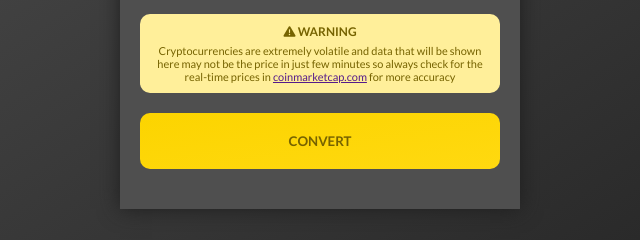
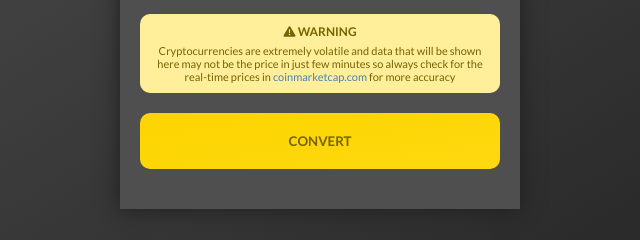
Before and after one commit to AIA-UnKNOWN/cryptocurrency-converter, a website built with webpack: page src/template.html in a window 1280 px wide. Shown: the part 424-664 px from the top of the page, 320-960 px from the left. Built offline with nearby package versions, Linux system fonts and the light colour scheme; no server answers.

Commit message:
UI fixes

```diff
--- a/src/styles/_colors.scss
+++ b/src/styles/_colors.scss
@@ -7,3 +7,4 @@ $gold1: #FCD400;
 $gold2: #FFD910;
 $lightgold: #FFEF9A;
 $darkgold: #766300;
+$blue: #4682B4;
--- a/src/styles/_converter.scss
+++ b/src/styles/_converter.scss
@@ -125,6 +125,11 @@
 			color: $darkgold;
 			font-size: 11px;
 		}
+
+		.coinmarketcap {
+			color: $blue;
+			text-decoration: none;
+		}
 	}
 
 	.convert-button {
--- a/src/template.html
+++ b/src/template.html
@@ -49,7 +49,7 @@
 					<i class="fas fa-exclamation-triangle"></i> WARNING
 				</p>
 				<p class="message">
-					Cryptocurrencies are extremely volatile and data that will be shown here may not be the price in just few minutes so always check for the real-time prices in <a href="" class="coinmarketcap">coinmarketcap.com</a> for more accuracy
+					Cryptocurrencies are extremely volatile and data that will be shown here may not be the price in just few minutes so always check for the real-time prices in <a href="https://coinmarketcap.com/homepage-v21/" target="_blank" class="coinmarketcap">coinmarketcap.com</a> for more accuracy
 				</p>
 			</div>
 
```
